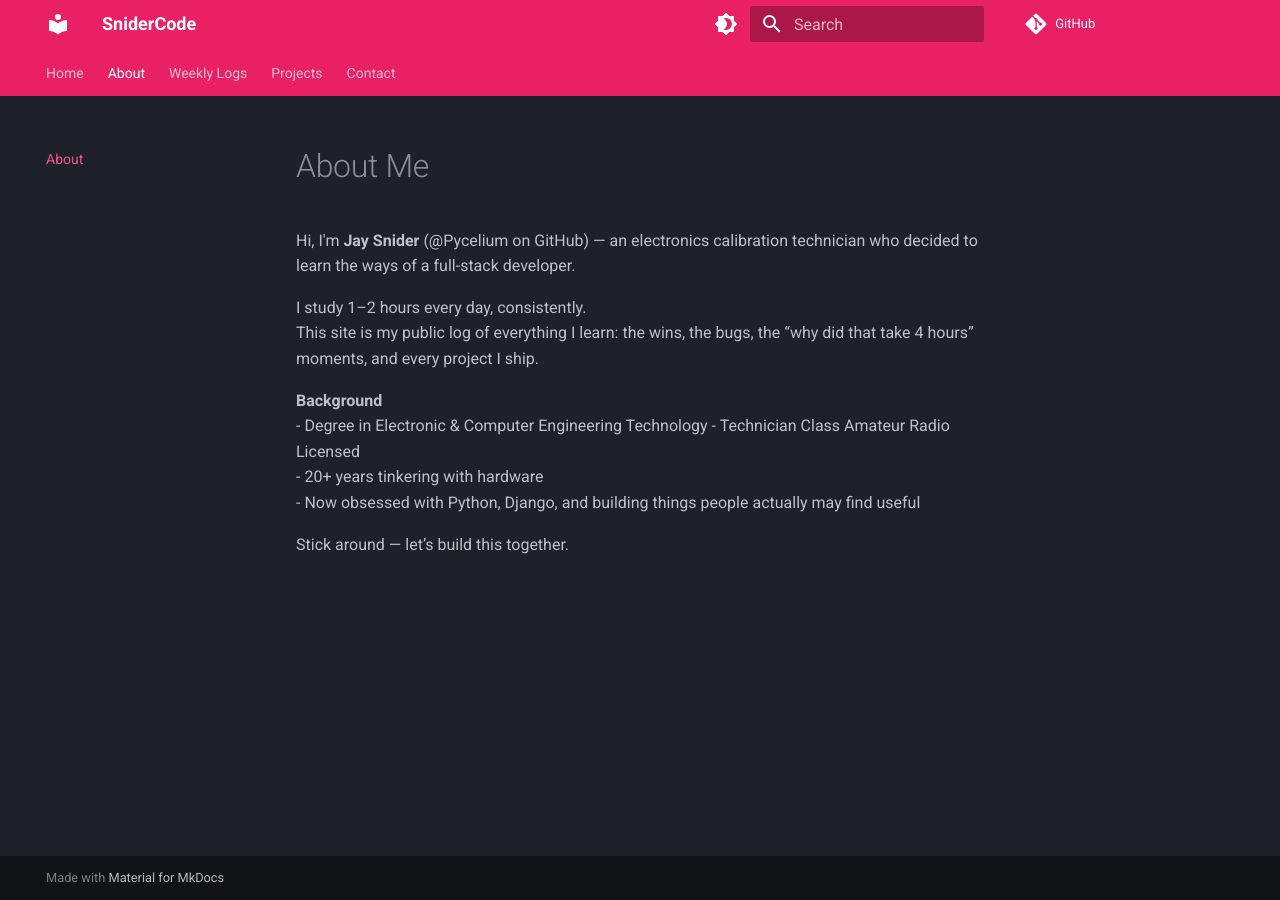
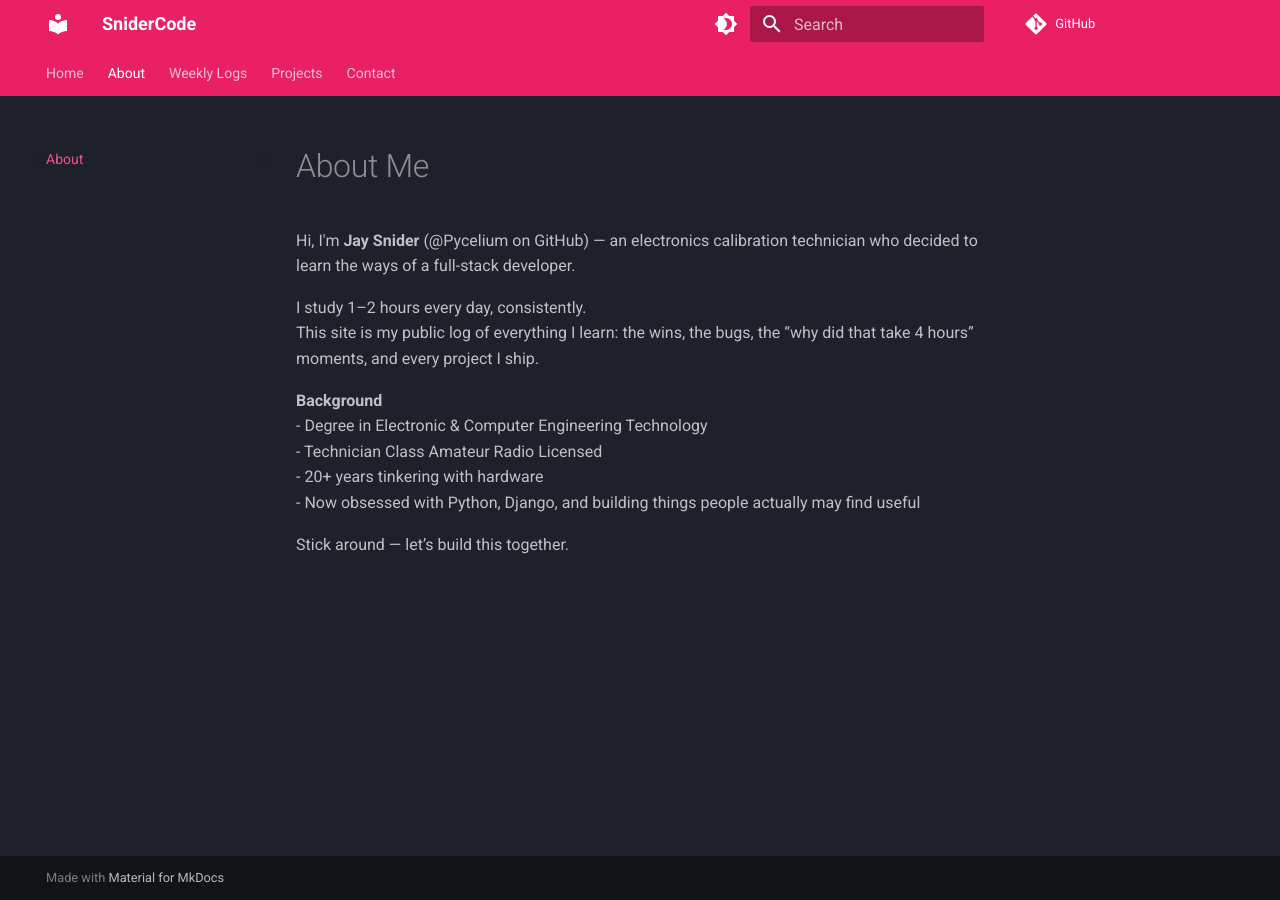
Before and after one commit to Pycelium/snidercode, an MkDocs documentation site: the page built from docs/about.md, in a window 1280 px wide. Built offline with MkDocs 1.6.1 and Material for MkDocs 9.7.7, drawn with Linux system fonts in a browser that asks for light colours; comment, search, counter and statistics services are not loaded.

```diff
--- a/docs/about.md
+++ b/docs/about.md
@@ -10,7 +10,7 @@ I study 1–2 hours every day, consistently.
 This site is my public log of everything I learn: the wins, the bugs, the “why did that take 4 hours” moments, and every project I ship.
 
 **Background**
-- Degree in Electronic & Computer Engineering Technology
+- Degree in Electronic & Computer Engineering Technology</br>
 - Technician Class Amateur Radio Licensed
 - 20+ years tinkering with hardware
 - Now obsessed with Python, Django, and building things people actually may find useful
```
